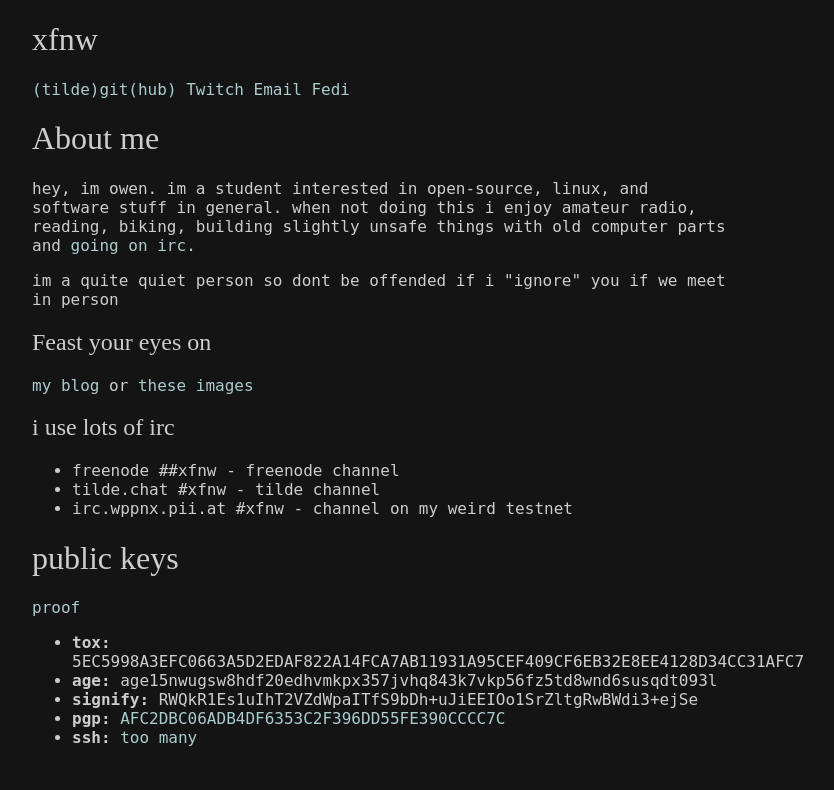
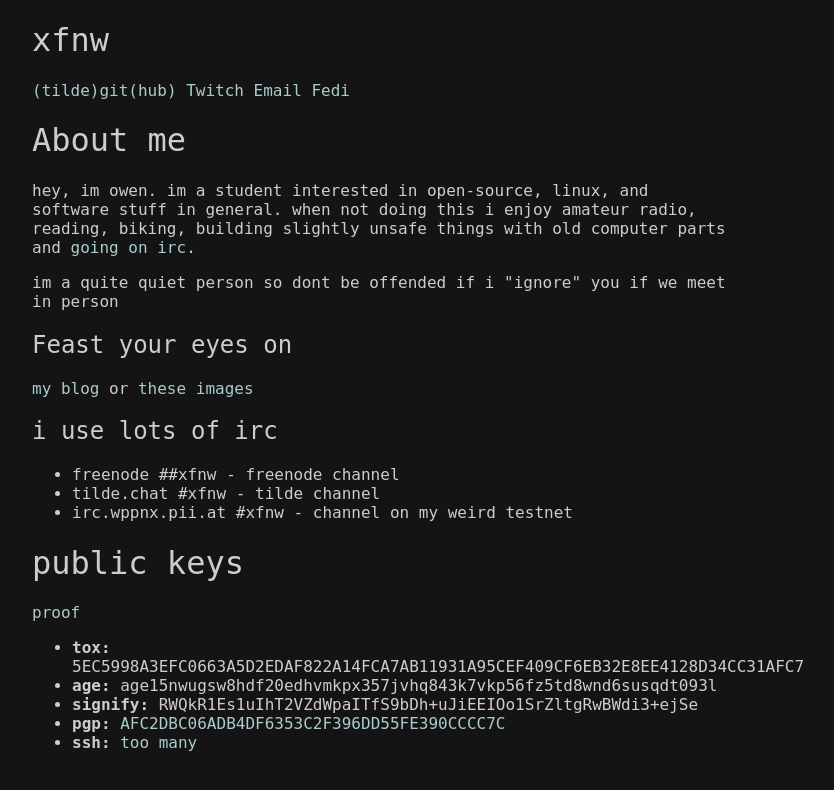
Before and after one commit to xfnw/xfnw.github.io, a plain HTML site: page index.html in a window 1280 px wide. Shown: the whole page, without its empty margins (258-1092 px from the left). Drawn offline with Linux system fonts and the light colour scheme; a web font is replaced by a local one.

Commit message:
fallover fonts

```diff
--- a/assets/xfnw.css
+++ b/assets/xfnw.css
@@ -10,7 +10,7 @@ margin: 0 auto;
 
 h1, h2, h3 {
 	font-weight: 100;
-	font-family: 'VT323';
+	font-family: 'VT323',mono,monospace;
 }
 
 a {
```
